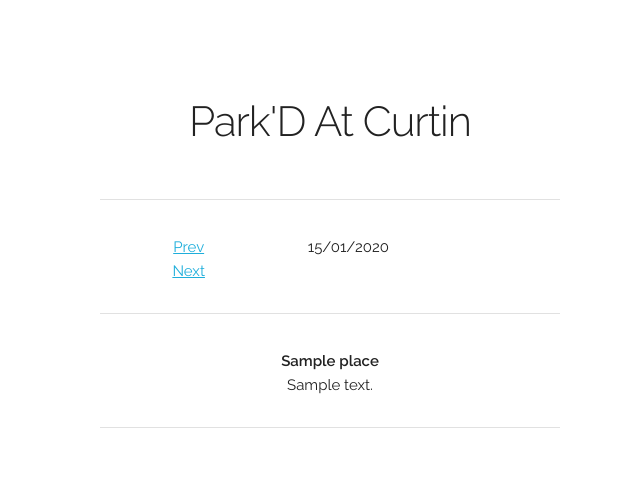
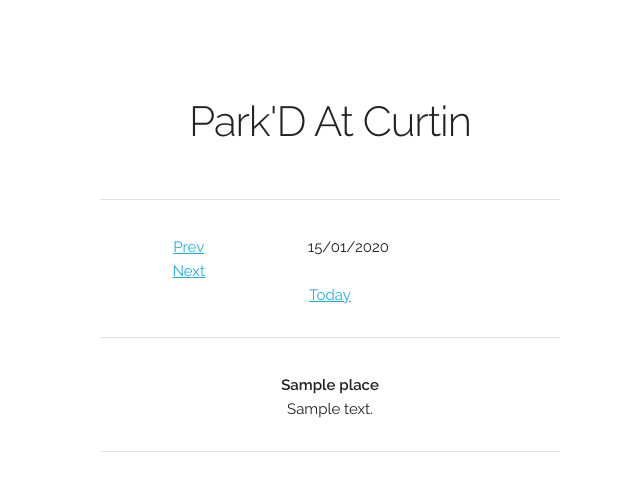
Before and after one commit to Mause/parkd, a Flask app: template templates/index.html in a window 1280 px wide. Shown: the top 491 px of the page, without its empty margins (310-950 px from the left). Run offline with Flask 2, Linux system fonts and the light colour scheme; the template is opened without the code that fills it: most values are stand-ins (such as "Sample title", 1, 10 or a date in 2020).

Commit message:
Add automatically displayed "Today" link

```diff
--- a/templates/index.html
+++ b/templates/index.html
@@ -57,6 +57,11 @@
                     <a href="{{ next_page }}">Next</a>
                 </div>
             </div>
+            <div class="six columns offset-by-three">
+                {% if not is_today %}
+                    <a href="{{ url_for('index', date='today') }}">Today</a>
+                {% endif %}
+            </div>
         </nav>
         <div class="six columns offset-by-three">
             <hr/>
```
